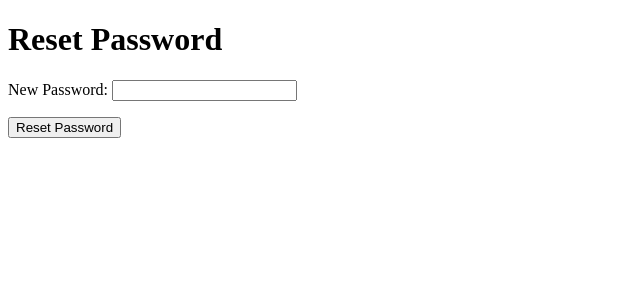
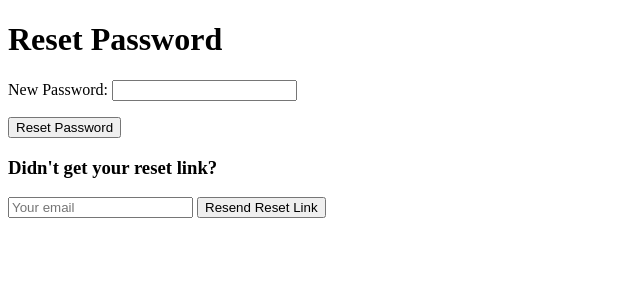
Before and after one commit to dave007-gif/exacto, a Flask app: page /reset-password/1 in a window 1280 px wide. Shown: the top 300 px of the page, without its empty margins (0-640 px from the left). Run offline with Flask 3, Linux system fonts and the light colour scheme.

Commit message:
Added email verification with sendGrid mail-sending

```diff
--- a/app.py
+++ b/app.py
@@ -67,6 +67,17 @@ def init_db():
             FOREIGN KEY (role_id) REFERENCES roles(id)
         )
     ''')
+
+    #verification_tokens table
+    cursor.execute('''
+    CREATE TABLE IF NOT EXISTS verification_tokens (
+        id INTEGER PRIMARY KEY AUTOINCREMENT,
+        email TEXT NOT NULL,
+        token TEXT NOT NULL UNIQUE,
+        expires_at DATETIME NOT NULL
+    )
+''')
+
 
     # Locations table
     cursor.execute('''
@@ -491,6 +502,39 @@ def get_adjustments():
         'thickness': thickness
     })
 
+from sendgrid import SendGridAPIClient
+from sendgrid.helpers.mail import Mail
+
+def send_verification_email(to_email, token):
+    verify_link = f'http://127.0.0.1:5000/verify-email/{token}'
+    # Replace with domain for production
+    message = Mail(
+        from_email='middle_child13555@protonmail.com',  # Use a verified sender email
+        to_emails=to_email,
+        subject='Verify Your Account',
+        html_content=f'<p>Click <a href="{verify_link}">here</a> to verify your account.</p>'
+    )
+    try:
+        sg = SendGridAPIClient(os.environ.get('SENDGRID_API_KEY'))
+        sg.send(message)
+    except Exception as e:
+        print(f"Error sending verification email: {e}")
+
+def send_password_reset_email(to_email, token):
+    reset_link = f'http://127.0.0.1:5000/reset-password/{token}'  # Replace with domain for production
+    message = Mail(
+        from_email='middle_child13555@protonmail.com',  # Use a verified sender email
+        to_emails=to_email,
+        subject='Password Reset Request',
+        html_content=f'<p>Click <a href="{reset_link}">here</a> to reset your password.</p>'
+    )
+    try:
+        sg = SendGridAPIClient(os.environ.get('SENDGRID_API_KEY'))
+        sg.send(message)
+    except Exception as e:
+        print(f"Error sending reset email: {e}")
+
+
 # GET /signup
 @app.route('/signup', methods=['GET'])
 def signup_page():
@@ -502,8 +546,7 @@ def signup():
     data = request.json
     email = data.get('email')
     password = data.get('password')
-    # Accept both 'role' and 'user_type' for compatibility
-    role = data.get('role') or data.get('user_type') or 'student'
+    role = data.get('role') or 'student'
 
     if not email or not password:
         return jsonify({'message': 'Missing required fields'}), 400
@@ -513,8 +556,7 @@ def signup():
     try:
         with sqlite3.connect('users.db') as conn:
             cursor = conn.cursor()
-            cursor.execute('INSERT INTO users (email, password) VALUES (?, ?)',
-                           (email, hashed_password))
+            cursor.execute('INSERT INTO users (email, password, verified) VALUES (?, ?, 0)', (email, hashed_password))
             user_id = cursor.lastrowid
 
             # Assign role
@@ -525,29 +567,22 @@ def signup():
             role_id = role_row[0]
             cursor.execute('INSERT INTO user_roles (user_id, role_id) VALUES (?, ?)', (user_id, role_id))
 
+            # Generate and store verification token
+            import secrets
+            token = secrets.token_urlsafe(32)
+            expires_at = datetime.now(timezone.utc) + timedelta(hours=24)
+            cursor.execute('''
+                INSERT INTO verification_tokens (email, token, expires_at)
+                VALUES (?, ?, ?)
+            ''', (email, token, expires_at))
             conn.commit()
+
+        send_verification_email(email, token)
+        return jsonify({'message': 'Signup successful! Check your email to verify your account.'})
+
     except sqlite3.IntegrityError:
         return jsonify({'message': 'User already exists'}), 400
 
-    # Fetch roles
-    with sqlite3.connect('users.db') as conn:
-        cursor = conn.cursor()
-        cursor.execute('''
-            SELECT r.name FROM roles r
-            JOIN user_roles ur ON ur.role_id = r.id
-            WHERE ur.user_id = ?
-        ''', (user_id,))
-        roles = [row[0] for row in cursor.fetchall()]
-
-    token = jwt.encode({
-        'email': email,
-        'user_id': user_id,
-        'roles': roles,
-        'exp': datetime.now(timezone.utc) + timedelta(hours=1)
-    }, app.config['SECRET_KEY'], algorithm="HS256")
-    response = make_response(jsonify({'message': 'Signup successful!'}))
-    response.set_cookie('authToken', token, httponly=True, samesite='Strict', secure=True)
-    return response
 
 # GET /login
 @app.route('/login', methods=['GET'])
@@ -562,11 +597,15 @@ def login():
 
     with sqlite3.connect('users.db') as conn:
         cursor = conn.cursor()
-        cursor.execute('SELECT id, password FROM users WHERE email = ?', (email,))
+        cursor.execute('SELECT id, password, verified FROM users WHERE email = ?', (email,))
         user = cursor.fetchone()
 
     if not user or not check_password_hash(user[1], password):
         return jsonify({'message': 'Invalid credentials'}), 401
+
+    if not user[2]:  # verified == 0
+        return jsonify({'message': 'Please verify your email before logging in.'}), 403
+
 
     user_id = user[0]
 
@@ -590,6 +629,24 @@ def login():
     response.set_cookie('authToken', token, httponly=True, samesite='Strict', secure=True)
     return response
 
+@app.route('/verify-email/<token>', methods=['GET'])
+def verify_email(token):
+    with sqlite3.connect('users.db') as conn:
+        cursor = conn.cursor()
+        cursor.execute('SELECT email FROM verification_tokens WHERE token = ? AND expires_at > ?', (token, datetime.now()))
+        result = cursor.fetchone()
+
+        if not result:
+            return 'Invalid or expired verification link.', 400
+
+        email = result[0]
+        cursor.execute('UPDATE users SET verified = 1 WHERE email = ?', (email,))
+        cursor.execute('DELETE FROM verification_tokens WHERE token = ?', (token,))
+        conn.commit()
+
+    return 'Email verified successfully! You may now log in.', 200
+
+
 # GET /protected (Example of a protected route)
 @app.route('/protected', methods=['GET'])
 @token_required
@@ -603,6 +660,72 @@ def refresh_token():
     new_token = jwt.encode({'email': request.user_email, 'exp': datetime.datetime.utcnow() + datetime.timedelta(hours=1)},
                            app.config['SECRET_KEY'], algorithm="HS256")
     return jsonify({'token': new_token})
+
+# Resend Reset Link Endpoint
+@app.route('/resend-verification', methods=['POST'])
+def resend_verification():
+    email = request.json.get('email')
+
+    with sqlite3.connect('users.db') as conn:
+        cursor = conn.cursor()
+        cursor.execute('SELECT id, verified FROM users WHERE email = ?', (email,))
+        user = cursor.fetchone()
+
+    if not user:
+        return jsonify({'message': 'If your email exists, a new verification will be sent.'}), 200
+
+    if user[1]:  # Already verified
+        return jsonify({'message': 'Account already verified.'}), 200
+
+    # Generate verification token
+    import secrets
+    token = secrets.token_urlsafe(32)
+    expiration = datetime.now(timezone.utc) + timedelta(hours=1)
+
+    with sqlite3.connect('users.db') as conn:
+        cursor = conn.cursor()
+        cursor.execute('''
+            INSERT INTO verification_tokens (email, token, expires_at)
+            VALUES (?, ?, ?)
+        ''', (email, token, expiration))
+        conn.commit()
+
+    send_verification_email(email, token)
+
+    return jsonify({'message': 'Verification email sent if account exists.'})
+
+
+
+# Resend Password Reset Link
+@app.route('/resend-reset-link', methods=['POST'])
+def resend_reset_link():
+    email = request.json.get('email')
+
+    with sqlite3.connect('users.db') as conn:
+        cursor = conn.cursor()
+        cursor.execute('SELECT id FROM users WHERE email = ?', (email,))
+        user = cursor.fetchone()
+
+    if not user:
+        return jsonify({'message': 'If your email exists, a reset link will be sent.'}), 200
+
+    # Generate new reset token
+    import secrets
+    token = secrets.token_urlsafe(32)
+    expiration = datetime.now(timezone.utc) + timedelta(hours=1)
+
+    with sqlite3.connect('users.db') as conn:
+        cursor = conn.cursor()
+        cursor.execute('''
+            INSERT INTO password_resets (email, token, expiration)
+            VALUES (?, ?, ?)
+        ''', (email, token, expiration))
+        conn.commit()
+
+    send_password_reset_email(email, token)
+
+    return jsonify({'message': 'Reset link sent if account exists.'})
+
 
 # app.py - calculation_page route
 @app.route('/calculation', methods=['GET'])
--- a/requirements.txt
+++ b/requirements.txt
@@ -4,3 +4,4 @@ Werkzeug>=2.3.3
 python-dotenv==1.0.0
 flask_cors==3.0.10
 requests==2.31.0
+sendgrid==6.11.0
--- a/static/js/auth.js
+++ b/static/js/auth.js
@@ -1,4 +1,4 @@
-document.addEventListener("DOMContentLoaded", () => {
+/*document.addEventListener("DOMContentLoaded", () => {
   // Handle Signup Form Submission
   const signupForm = document.getElementById("signup-form");
   if (signupForm) {
@@ -104,4 +104,181 @@ if (resetPasswordForm) {
             alert('An error occurred');
         }
     });
+}*/
+
+document.addEventListener("DOMContentLoaded", () => {
+
+  // Handle Signup Form Submission
+  const signupForm = document.getElementById("signup-form");
+  if (signupForm) {
+    document.getElementById("signup-btn").addEventListener("click", async () => {
+      const email = document.getElementById("email").value.trim();
+      const password = document.getElementById("password").value.trim();
+      const userType = document.getElementById("user_type").value;
+
+      if (!email || !password || !userType) {
+        alert("Please fill in all required fields.");
+        return;
+      }
+
+      try {
+        const response = await fetch("/signup", {
+          method: "POST",
+          headers: { "Content-Type": "application/json" },
+          body: JSON.stringify({ email, password, role: userType }),
+        });
+
+        const data = await response.json();
+
+        if (response.ok) {
+          alert("Signup successful! Please check your email to verify your account before logging in.");
+          window.location.href = "/login";
+        } else {
+          alert(`Error: ${data.message}`);
+        }
+      } catch (error) {
+        console.error("Error during signup:", error);
+        alert("An unexpected error occurred. Please try again.");
+      }
+    });
+  }
+
+  // Handle Login Form Submission
+  const loginForm = document.getElementById("login-form");
+  if (loginForm) {
+    document.getElementById("login-btn").addEventListener("click", async () => {
+      const email = document.getElementById("email").value.trim();
+      const password = document.getElementById("password").value.trim();
+
+      if (!email || !password) {
+        alert("Please enter both email and password.");
+        return;
+      }
+
+      try {
+        const response = await fetch("/login", {
+          method: "POST",
+          headers: { "Content-Type": "application/json" },
+          body: JSON.stringify({ email, password }),
+        });
+
+        const data = await response.json();
+
+        if (response.ok) {
+          alert("Login successful!");
+          window.location.href = data.redirect || "/dashboard";
+        } else if (data.message?.includes("verify your email")) {
+          alert("Your account is not verified. Please check your email and follow the verification link.");
+        } else {
+          alert("Login failed: " + (data.message || "Unknown error"));
+        }
+      } catch (err) {
+        console.error("Error during login:", err);
+        alert("An unexpected error occurred. Please try again.");
+      }
+    });
+  }
+
+  // Forgot Password Flow
+  const forgotPasswordForm = document.getElementById('forgot-password-form');
+  if (forgotPasswordForm) {
+    document.getElementById('reset-btn').addEventListener('click', async () => {
+      const email = document.getElementById('email').value.trim();
+
+      if (!email) {
+        alert("Please enter your email.");
+        return;
+      }
+
+      try {
+        const response = await fetch('/forgot-password', {
+          method: 'POST',
+          headers: { 'Content-Type': 'application/json' },
+          body: JSON.stringify({ email })
+        });
+
+        const data = await response.json();
+        alert(data.message);
+        if (response.ok) window.location.href = '/login';
+      } catch (error) {
+        console.error('Error during password reset request:', error);
+        alert('An error occurred. Please try again.');
+      }
+    });
+  }
+
+  // Password Reset Form
+  const resetPasswordForm = document.getElementById('reset-password-form');
+  if (resetPasswordForm) {
+    document.getElementById('submit-reset').addEventListener('click', async () => {
+      const token = document.getElementById('token').value.trim();
+      const password = document.getElementById('password').value.trim();
+
+      if (!password) {
+        alert("Please enter a new password.");
+        return;
+      }
+
+      try {
+        const response = await fetch(`/reset-password/${token}`, {
+          method: 'POST',
+          headers: { 'Content-Type': 'application/json' },
+          body: JSON.stringify({ password })
+        });
+
+        const data = await response.json();
+        alert(data.message);
+        if (response.ok) window.location.href = '/login';
+      } catch (error) {
+        console.error('Error during password reset:', error);
+        alert('An error occurred. Please try again.');
+      }
+    });
+  }
+});
+// This code handles user authentication including signup, login, forgot password, and password reset.
+
+// Resend Verification Email
+const resendVerifyBtn = document.getElementById('resend-verify-btn');
+if (resendVerifyBtn) {
+  resendVerifyBtn.addEventListener('click', async () => {
+    const email = document.getElementById('resend-verify-email').value.trim();
+    if (!email) return alert("Enter your email.");
+
+    try {
+      const response = await fetch('/resend-verification', {
+        method: 'POST',
+        headers: { 'Content-Type': 'application/json' },
+        body: JSON.stringify({ email })
+      });
+      const data = await response.json();
+      alert(data.message);
+    } catch (err) {
+      console.error(err);
+      alert("Error resending verification.");
+    }
+  });
 }
+
+
+// Resend Verification Email
+const resendResetBtn = document.getElementById('resend-reset-btn');
+if (resendResetBtn) {
+  resendResetBtn.addEventListener('click', async () => {
+    const email = document.getElementById('resend-reset-email').value.trim();
+    if (!email) return alert("Enter your email.");
+
+    try {
+      const response = await fetch('/resend-reset-link', {
+        method: 'POST',
+        headers: { 'Content-Type': 'application/json' },
+        body: JSON.stringify({ email })
+      });
+      const data = await response.json();
+      alert(data.message);
+    } catch (err) {
+      console.error(err);
+      alert("Error resending reset link.");
+    }
+  });
+}
--- a/templates/reset-password.html
+++ b/templates/reset-password.html
@@ -9,13 +9,19 @@
   <body>
     <h1>Reset Password</h1>
     <form id="reset-password-form">
-        <input type="hidden" id="token" value="{{ token }}">
+      <input type="hidden" id="token" value="{{ token }}" />
       <p>
         <label for="password">New Password:</label>
-            <input type="password" id="password" name="password" required>
+        <input type="password" id="password" name="password" required />
       </p>
       <button type="button" id="submit-reset">Reset Password</button>
     </form>
+    <section>
+      <h3>Didn't get your reset link?</h3>
+      <input type="email" id="resend-reset-email" placeholder="Your email" />
+      <button type="button" id="resend-reset-btn">Resend Reset Link</button>
+    </section>
+
     <script src="static/js/auth.js"></script>
   </body>
 </html>
```
Also changed, not shown: templates/login.html (+9 -3 lines), users.db, 1 other file. Lines whose indentation alone changed are shown as unchanged.
